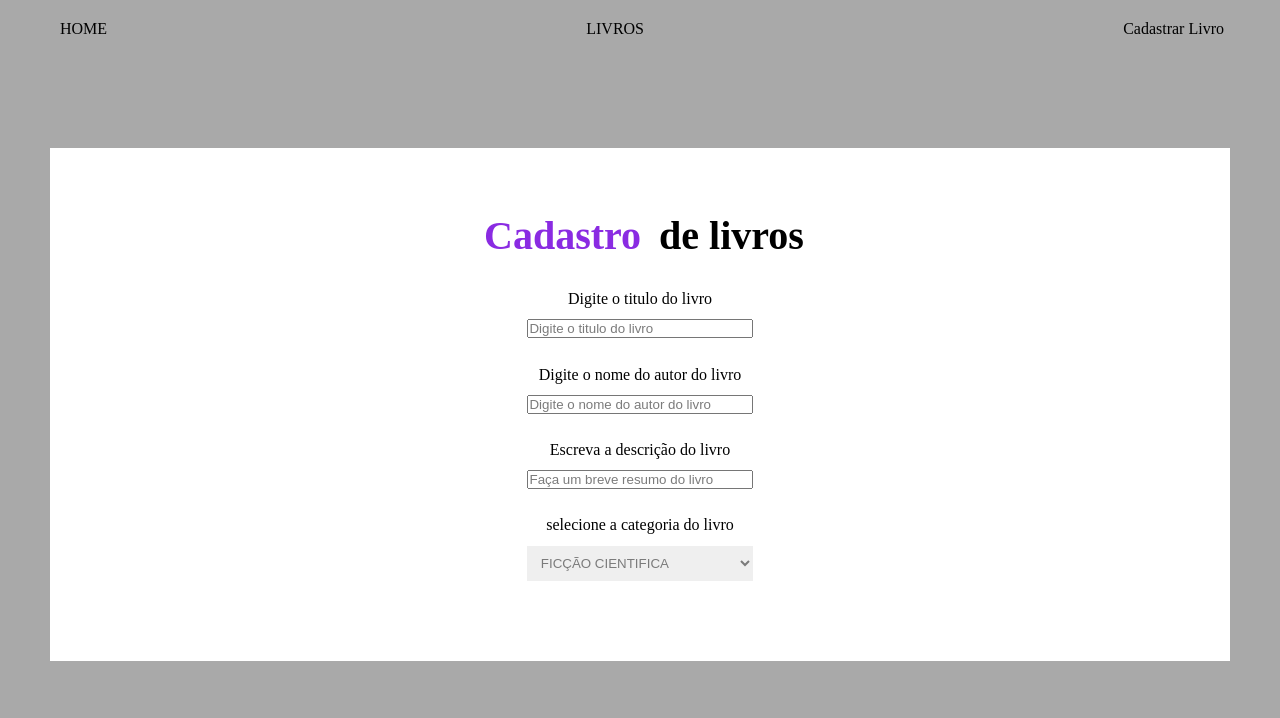
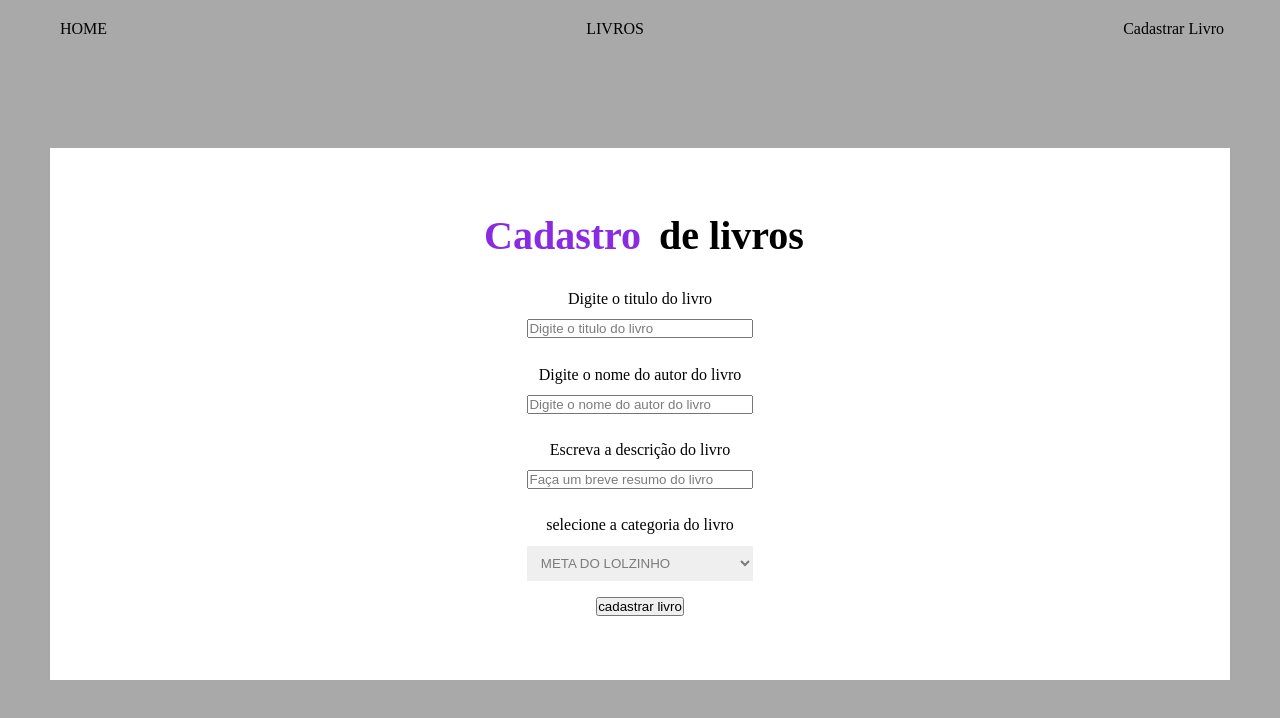
Before and after one commit to ElidioVictor/App-Web-API, a React (Create React App) app in the folder projeto-react-api-1/: page /NovoLivro in a window 1280 px wide. Shown: the top 718 px of the page. Built offline with nearby package versions, Linux system fonts and the light colour scheme; data requests are answered from the project's data file.

Commit message:
Cadastrando livtros e usando navigate

```diff
--- a/projeto-react-api-1/db.json
+++ b/projeto-react-api-1/db.json
@@ -1,31 +1,58 @@
 {
-    "books":[],
-    "categories":[
-
+  "books": [
     {
-            "id": 1,
-            "name": "FICÇÃO CIENTIFICA"
+      "id": "5162",
+      "nome_livro": "teemo top",
+      "autor": "patryck maia",
+      "descricao": "um erro"
     },
-
     {
-            "id": 2,
+      "id": "f1eb",
+      "nome_livro": "teemo top",
+      "autor": "patryck maia",
+      "descricao": "um erro",
+      "categories": {
+        "id": "2",
+        "categories": "TUDO SOBRE TOPLANE"
+      }
+    },
+    {
+      "id": "e636",
+      "nome_livro": "Poque Ilaoi é uma doença",
+      "autor": "Robson mono Kassadin",
+      "descricao": "Provando que este campeão é estupidamente forte",
+      "categories": {
+        "id": "2",
+        "categories": "TUDO SOBRE TOPLANE"
+      }
+    },
+    {
+      "id": "8872",
+      "nome_livro": "os melhores campeõies do league",
+      "autor": "maylon",
+      "descricao": "tier list"
+    }
+  ],
+  "categories": [
+    {
+      "id": "1",
+      "name": "META DO LOLZINHO"
+    },
+    {
+      "id": "2",
       "name": "TUDO SOBRE TOPLANE"
     },
-
     {
-            "id": 3,
+      "id": "3",
       "name": "TUDO SOBRE A JUNGLE"
     },
-
     {
-            "id": 4,
+      "id": "4",
       "name": "TUDO SOBRE A MIDLANE"
     },
-
     {
-            "id": 5,
+      "id": "5",
       "name": "TUDO SOBRE A BOTLANE"
     }
-
   ]
 }
--- a/projeto-react-api-1/src/components/form/Select.js
+++ b/projeto-react-api-1/src/components/form/Select.js
@@ -6,7 +6,7 @@ function Select({text, name, options, handlerOnChange, value}){
 
             <label htmlFor={name}>{text}</label>
 
-            <select name={name} id={name}>
+            <select name={name} id={name} onChange={handlerOnChange}>
 
                 {
                     options.map((option)=>(
--- a/projeto-react-api-1/src/pages/Livros.js
+++ b/projeto-react-api-1/src/pages/Livros.js
@@ -4,7 +4,7 @@ function Livros (){
 
     return(
         <section className={styles.livro_container}>
-            <h1>VEJA SEUS <span>LIVROS</span> AQUI MANO</h1>
+            <h1>VEJA SEUS <span>LIVROS</span> AQUI MEU MANO</h1>
         </section>
     );
 
--- a/projeto-react-api-1/src/pages/NovoLivro.js
+++ b/projeto-react-api-1/src/pages/NovoLivro.js
@@ -2,11 +2,22 @@ import Input from '../components/form/Input';
 import Select from '../components/form/Select';
 import styles from './NovoLivro.module.css';
 import { useState, useEffect } from 'react';
+import {useNavigate} from 'react-router-dom'
 
 
 function NovoLivro (){
 
+    // state de categories que chama as categorias
     const  [categories, setCategories] = useState([]);
+
+    // state que vai cadastrar os livros
+    const [book, setBook] = useState({});
+
+    //objeto de navegação
+    const navigate = useNavigate();
+
+
+
 
     useEffect(()=>{
         fetch(
@@ -32,13 +43,57 @@ function NovoLivro (){
                 console.log(error);
             }
         )
-    }, [])
+    }, []);
+
+    function handlerChangeBook(e){
+
+        setBook({... book, [e.target.name] : e.target.value})
+        //console.log(book)
+    };
+
+    function handlerChangeCategory(e){
+
+        setBook({... book, categories:{
+            id : e.target.value,
+            categories : e.target.options[e.target.selectedIndex].text
+        }})
+    };
+
+    //console.log(book)
+
+    function createBook(book){
+        fetch('http://localhost:5000/books',{
+            method:'POST',
+            headers:{
+                'Content-Type' : 'application/json'
+            },
+
+            body: JSON.stringify(book)
+        })
+        .then(
+            (resp)=>resp.json())
+
+        .then(
+            (data) =>{console.log(data)
+            navigate('/livro')
+            })
+        .catch(
+            (error) =>{console.log(error)
+
+            })
+    }
+
+    function submit(e){
+        e.preventDefault()
+        createBook(book)
+    }
 
     return(
         <section className={styles.novo_livro_container}>
             <h1><span>Cadastro</span> de livros</h1>
-            <form>
+            <form onSubmit={submit}>
                 <Input
+                    handlerOnChange={handlerChangeBook}
                     type='text'
                     name='nome_livro'
                     id='nome_livro'
@@ -47,6 +102,7 @@ function NovoLivro (){
                 />
 
                 <Input
+                    handlerOnChange={handlerChangeBook}
                     type='text'
                     name='autor'
                     id='autor'
@@ -55,6 +111,7 @@ function NovoLivro (){
                 />
 
                 <Input
+                    handlerOnChange={handlerChangeBook}
                     type='text'
                     name='descricao'
                     id='descricao'
@@ -63,11 +120,15 @@ function NovoLivro (){
                 />
 
                 <Select
+                    handlerOnChange={handlerChangeCategory}
                     name="categoria_id"
                     text="selecione a categoria do livro"
                     options={categories}
                 />
 
+                <p>
+                    <input type='submit' value='cadastrar livro'/>
+                </p>
 
             </form>
         </section>
```
Lines whose indentation alone changed are shown as unchanged.
